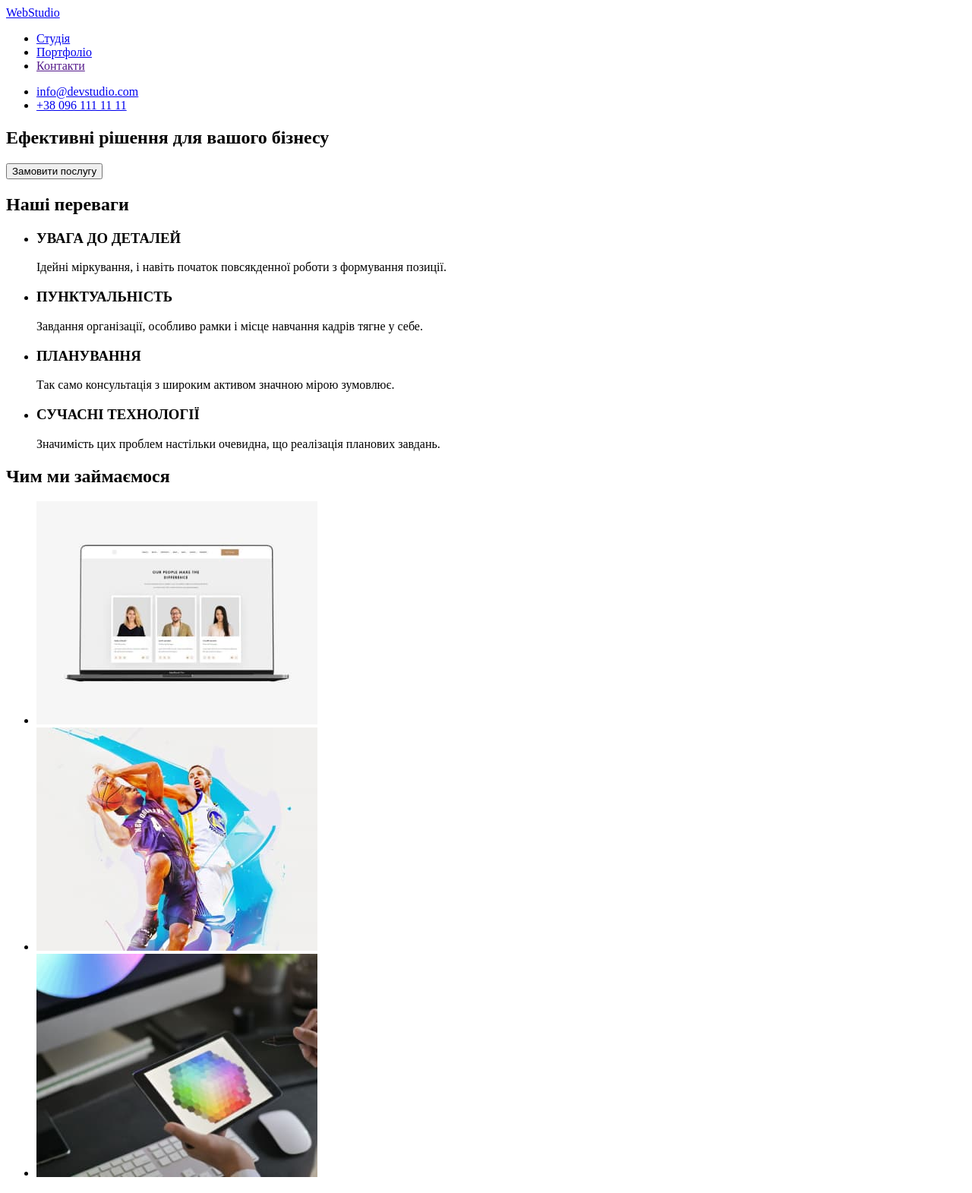
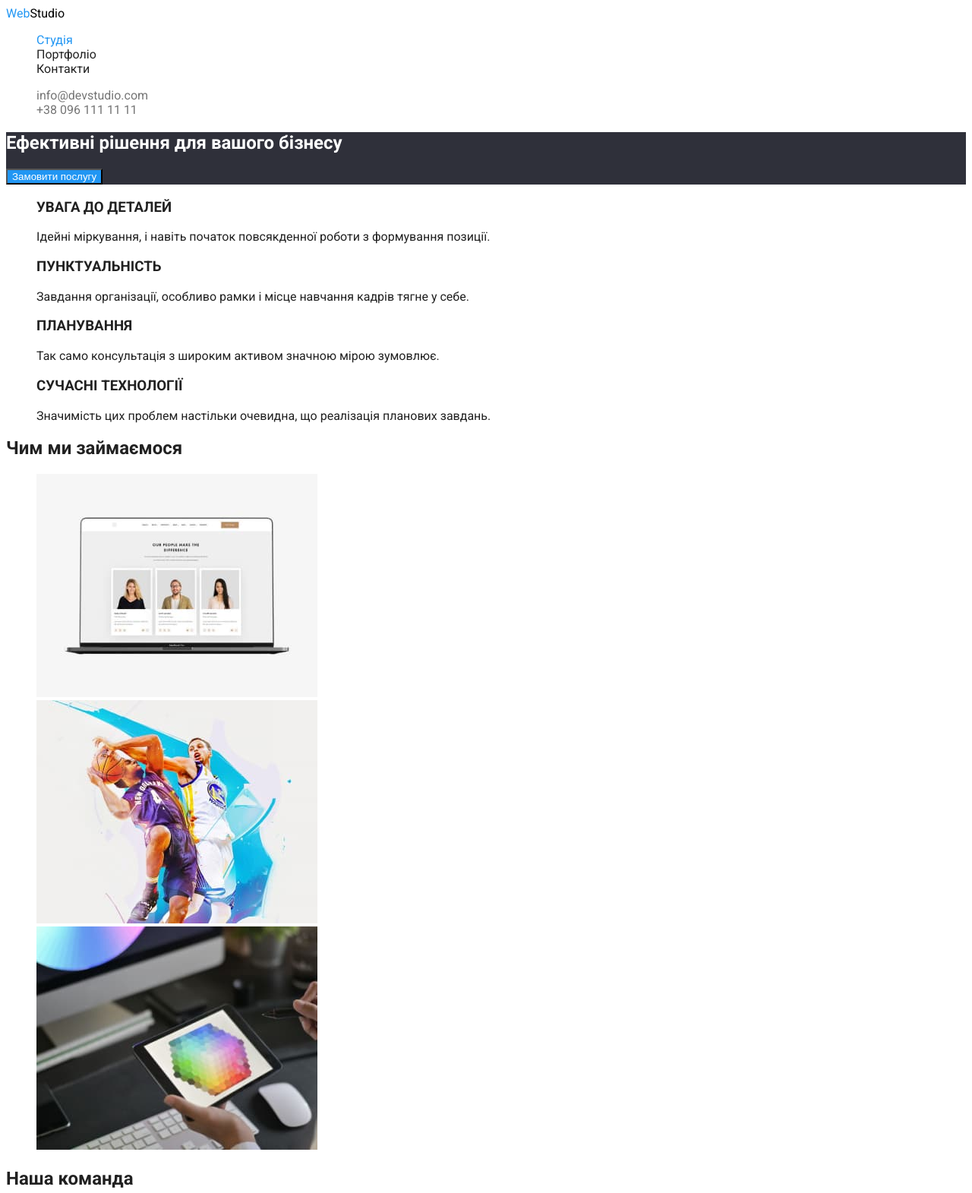
Before and after one commit to Svetailo/goit-markup-hw-02, a plain HTML site: page index.html in a window 1280 px wide. Shown: the top 1571 px of the page at 76% size. Drawn offline with Linux system fonts and the light colour scheme; files whose address does not match are found by name.

Commit message:
внесено зміни

```diff
--- a/css/styles.css
+++ b/css/styles.css
@@ -0,0 +1,49 @@
+:root {
+    --primaty-text-color:  #212121;
+    --second-text-color: #757575;
+    --accent-text-color: #2196F3;
+    --logo-color: #000000;
+    --white-text-color: #FFFFFF;
+    --footer-background-color: #2F303A;
+    --footer-link-color: rgba(255, 255, 255, 0.6);
+    --primary-background-color:#FFFFFF;
+    --second-background-color: #F5F4FA;
+    --button-primary-background-color: #2196f3;
+    --button-secondary-background-color: #f5f4fa;}
+  body{
+    background-color: var(--primary-background-color);
+    color: var(--primaty-text-color);
+    font-family: 'Roboto', sans-serif;
+    /* letter-spacing: 0.03em; */}
+  .link{ text-decoration: none;}
+  .logo{
+    color: #000000;}
+.nav-link {color: var(--primaty-text-color);}
+.auth-link {color: var(--second-text-color);}
+.nav-link:hover,
+.nav-link:focus {color: var(--button-primary-background-color);}
+.link-current{color: var(--accent-text-color);}
+.auth-link:hover,
+.auth-link:focus {color: var(--button-primary-background-color);}
+  .logo-web{
+    color: var(--accent-text-color);}
+  .list{list-style: none;}
+  .hero{background-color: var(--footer-background-color);}
+  .hero-title{color: var(--white-text-color)}
+  .hero-button{background-color: var(--button-primary-background-color);
+color: var(--white-text-color)}
+.hero-button:hover,
+.hero-button:focus{color: var(--button-primary-background-color);
+color: var(--primaty-text-color);}
+.visually-hidden {
+    position: absolute;
+      white-space: nowrap;
+      width: 1px;
+      height: 1px;
+      overflow: hidden;
+      border: 0;
+      padding: 0;
+      clip: rect(0 0 0 0);
+      clip-path: inset(50%);
+      margin: -1px;
+  }
--- a/index.html
+++ b/index.html
@@ -5,63 +5,83 @@
     <meta http-equiv="X-UA-Compatible" content="IE=edge" />
     <meta name="viewport" content="width=device-width, initial-scale=1.0" />
     <title>WebStudio</title>
-    <link rel="stylesheet" href="./css/styles.css">
+    <link rel="preconnect" href="https://fonts.googleapis.com" />
+    <link rel="preconnect" href="https://fonts.gstatic.com" crossorigin />
+    <link
+      href="https://fonts.googleapis.com/css2?family=Raleway:wght@700&family=Roboto:wght@400;500;700;900&display=swap"
+      rel="stylesheet"
+    />
+    <link rel="stylesheet" href="./css/styles.css" />
   </head>
   <body>
     <header>
       <nav>
-        <a href="./index.html">WebStudio</a>
-        <ul>
-          <li><a href="./index.html">Студія</a></li>
-          <li><a href="./portfolio.html">Портфоліо</a></li>
-          <li><a href="">Контакти</a></li>
+        <a href="./index.html" class="logo link"
+          ><span class="logo-web">Web</span>Studio</a
+        >
+        <ul class="list">
+          <li>
+            <a href="./index.html" class="nav-link link link-current">Студія</a>
+          </li>
+          <li>
+            <a href="./portfolio.html" class="nav-link link">Портфоліо</a>
+          </li>
+          <li><a href="" class="nav-link link">Контакти</a></li>
         </ul>
       </nav>
-      <ul>
-        <li><a href="mailto:info@devstudio.com">info@devstudio.com</a></li>
-        <li><a href="tel:+380961111111">+38 096 111 11 11</a></li>
+      <ul class="list">
+        <li>
+          <a href="mailto:info@devstudio.com" class="auth-link link"
+            >info@devstudio.com</a
+          >
+        </li>
+        <li>
+          <a href="tel:+380961111111" class="auth-link link"
+            >+38 096 111 11 11</a
+          >
+        </li>
       </ul>
     </header>
     <main>
-      <section>
-        <h1>Ефективні рішення для вашого бізнесу</h1>
-        <button type="button">Замовити послугу</button>
+      <section class="hero">
+        <h1 class="hero-title">Ефективні рішення для вашого бізнесу</h1>
+        <button type="button" class="hero-button">Замовити послугу</button>
       </section>
-      <section>
-        <h2>Наші переваги</h2>
-        <ul>
+      <section class="preference">
+        <h2 class="visually-hidden">Наші переваги</h2>
+        <ul class="list">
           <li>
-            <h3>УВАГА ДО ДЕТАЛЕЙ</h3>
-            <p>
+            <h3 class="preference-subtitle">УВАГА ДО ДЕТАЛЕЙ</h3>
+            <p class="preference-text">
               Ідейні міркування, і навіть початок повсякденної роботи з
               формування позиції.
             </p>
           </li>
           <li>
-            <h3>ПУНКТУАЛЬНІСТЬ</h3>
-            <p>
+            <h3 class="preference-subtitle">ПУНКТУАЛЬНІСТЬ</h3>
+            <p class="preference-text">
               Завдання організації, особливо рамки і місце навчання кадрів тягне
               у себе.
             </p>
           </li>
           <li>
-            <h3>ПЛАНУВАННЯ</h3>
-            <p>
+            <h3 class="preference-subtitle">ПЛАНУВАННЯ</h3>
+            <p class="preference-text">
               Так само консультація з широким активом значною мірою зумовлює.
             </p>
           </li>
           <li>
-            <h3>СУЧАСНІ ТЕХНОЛОГІЇ</h3>
-            <p>
+            <h3 class="preference-subtitle">СУЧАСНІ ТЕХНОЛОГІЇ</h3>
+            <p class="preference-text">
               Значимість цих проблем настільки очевидна, що реалізація планових
               завдань.
             </p>
           </li>
         </ul>
       </section>
-      <section>
-        <h2>Чим ми займаємося</h2>
-        <ul>
+      <section class="activity">
+        <h2 class="activity-title">Чим ми займаємося</h2>
+        <ul class="list">
           <li>
             <img
               src="./imeg/img1.jpg"
@@ -88,56 +108,59 @@
           </li>
         </ul>
       </section>
-      <section>
-        <h2>Наша команда</h2>
-        <ul>
-          <li>
+      <section class="team">
+        <h2 class="team-title">Наша команда</h2>
+        <ul class="list">
+          <li class="team-card">
             <img
               src="./imeg/imeg_men1.jpg"
               alt="один з членів команди"
               width="270"
               height="260"
             />
-            <h3>Ігор Дем'яненко</h3>
-            <p>Product Designer</p>
+            <h3 class="team-subtitle">Ігор Дем'яненко</h3>
+            <p class="team-text">Product Designer</p>
           </li>
-          <li>
+          <li class="team-card">
             <img
               src="./imeg/imeg_women.jpg"
               alt="один з членів команди"
               width="270"
               height="260"
             />
-            <h3>Ольга Рєпіна</h3>
-            <p>Frontend Developer</p>
+            <h3 class="team-subtitle">Ольга Рєпіна</h3>
+            <p class="team-text">Frontend Developer</p>
           </li>
-          <li>
+          <li class="team-card">
             <img
               src="./imeg/imeg_men2.jpg"
               alt="один з членів команди"
               width="270"
               height="260"
             />
-            <h3>Микола Тарасов</h3>
-            <p>Marketing</p>
+            <h3 class="team-subtitle">Микола Тарасов</h3>
+            <p class="team-text">Marketing</p>
           </li>
-          <li>
+          <li class="team-card">
             <img
               src="./imeg/imeg_men3.jpg"
               alt="один з членів команди"
               width="270"
               height="260"
             />
-            <h3>Михайло Єрмаков</h3>
-            <p>UI Designer</p>
+            <h3 class="team-subtitle">Михайло Єрмаков</h3>
+            <p class="team-text">UI Designer</p>
           </li>
         </ul>
       </section>
     </main>
     <footer>
-      <a href="./index.html">WebStudio</a>
+      <section class="cellar">
+        <a href="./index.html" class="logo link logo-cellar"
+          ><span class="logo-web">Web</span>Studio</a
+        >
         <address>
-        <ul>
+          <ul class="list">
             <li>
               <a
                 href="https://goo.gl/maps/CPtrU1FHBa2aNyZL9"
@@ -146,10 +169,19 @@
                 >м. Київ, пр-т Лесі Українки, 26</a
               >
             </li>
-          <li><a href="mailto:info@devstudio.com">info@devstudio.com</a></li>
-          <li><a href="tel:+380961111111">+38 096 111 11 11</a></li>
+            <li>
+              <a href="mailto:info@devstudio.com" class="adress-link link"
+                >info@devstudio.com</a
+              >
+            </li>
+            <li>
+              <a href="tel:+380961111111" class="adress-link link"
+                >+38 096 111 11 11</a
+              >
+            </li>
           </ul>
         </address>
+      </section>
     </footer>
   </body>
 </html>
```
Also changed, not shown: portfolio.html (+81 -49 lines). Lines whose indentation alone changed are shown as unchanged.
